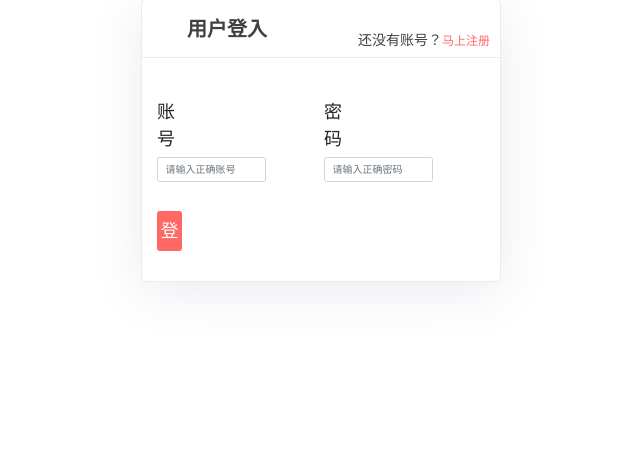
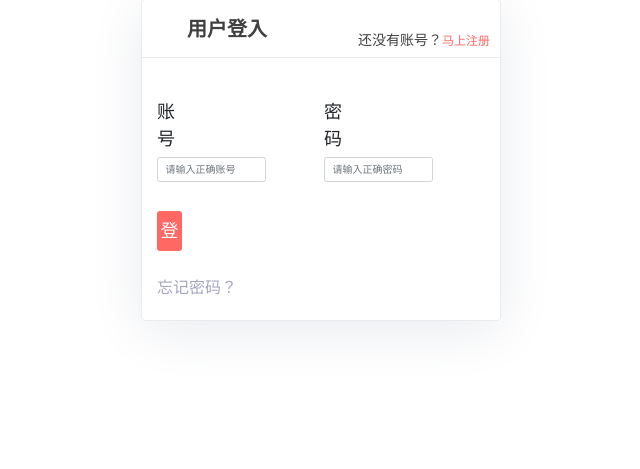
Before and after one commit to jbl19860422/lianjia, a CodeIgniter app: page /database/user/login_page in a window 1280 px wide. Shown: the part 131-600 px from the top of the page, without its empty margins (319-959 px from the left). Run offline with CodeIgniter, Linux system fonts and the light colour scheme; some libraries are stand-ins or nearby versions.

Commit message:
忘记密码

```diff
--- a/application/views/users/login_page.php
+++ b/application/views/users/login_page.php
@@ -42,9 +42,9 @@
 				      <div class="login_btn" @click="login">登入</div>
 				    </div>
 			  	</div>
-			  	<!--<div class="col-sm-10 col-sm-offset-1">
+			  	<div class="col-sm-10 col-sm-offset-1">
 			  		<a href="#" class="forget">忘记密码？</a>
-			  	</div>-->
+			  	</div>
 			</div>
 		</form>
 	</div>
```
